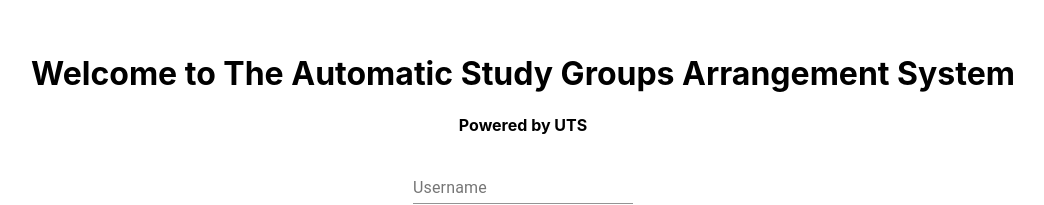
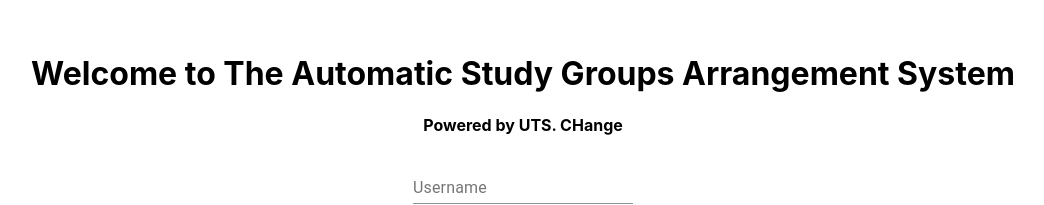
Before and after one commit to aryangupta1/SES2A-Group4, a React (Create React App) app: page / in a window 1280 px wide. Shown: the part 199-404 px from the top of the page, without its empty margins (117-1161 px from the left). Built offline with nearby package versions, Linux system fonts and the light colour scheme.

Commit message:
testing changes

```diff
--- a/src/pages/homeView/Home.tsx
+++ b/src/pages/homeView/Home.tsx
@@ -64,7 +64,7 @@ export const Home = () => {
     <div className="center">
       <div>
         <h1>Welcome to The Automatic Study Groups Arrangement System</h1>
-        <h4>Powered by UTS</h4>
+        <h4>Powered by UTS. CHange</h4>
 
         <TextField
           id="username"
```
